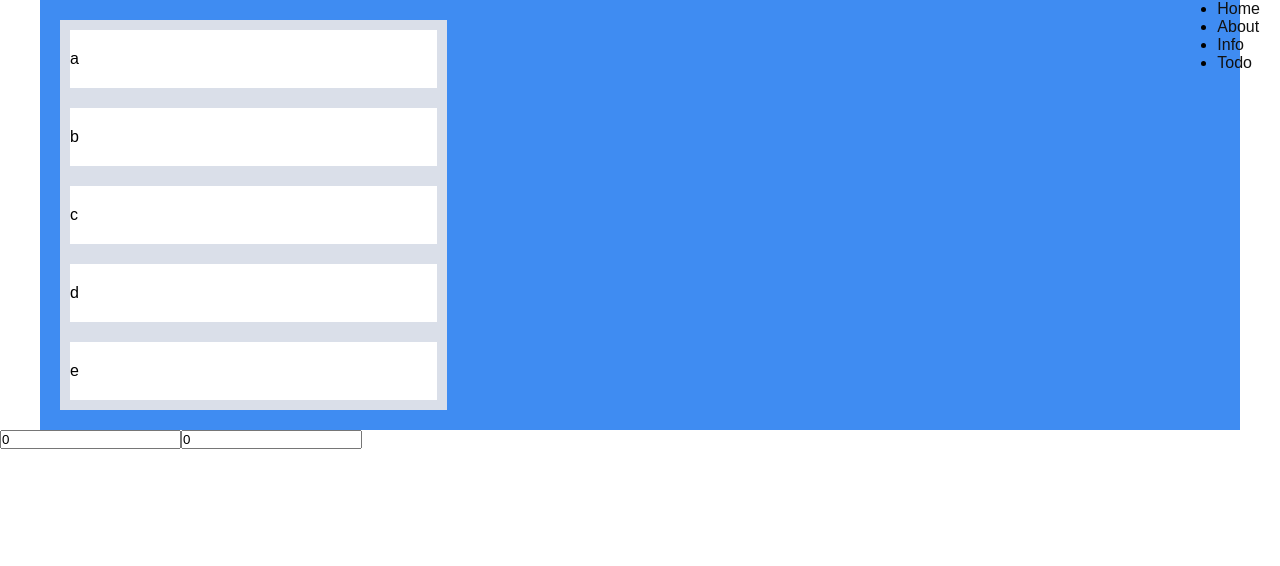
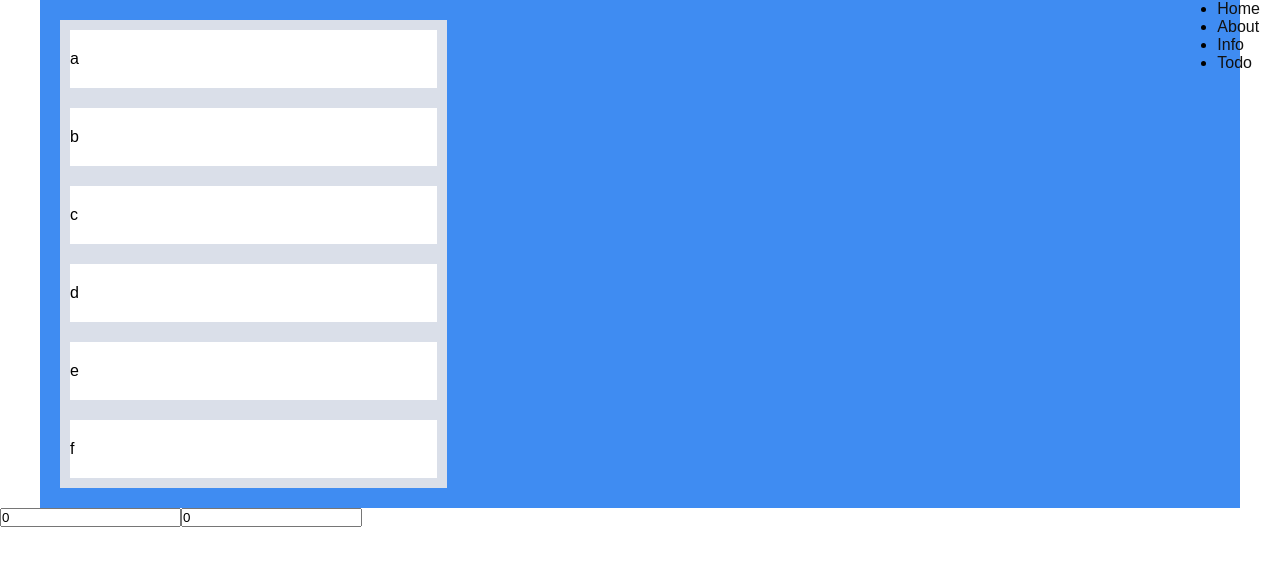
Before and after one commit to jhclass/jira-clone, a React (Create React App) app: page /todo/todolist in a window 1280 px wide. Shown: the top 566 px of the page. Built offline with nearby package versions, Linux system fonts and the light colour scheme.

Commit message:
배열 재정의

```diff
--- a/src/Atom.ts
+++ b/src/Atom.ts
@@ -45,3 +45,8 @@ export const minuteStateFunc = selector({
     set(mininuteState, minute);
   },
 });
+
+export const todoState = atom({
+  key: "todoState",
+  default: ["a", "b", "c", "d", "e", "f"],
+});
--- a/src/Todo/Todolist.tsx
+++ b/src/Todo/Todolist.tsx
@@ -1,8 +1,14 @@
 import React, { useState } from "react";
 import styled from "styled-components";
 import { useRecoilValue, useRecoilState } from "recoil";
-import { mininuteState, minuteStateFunc } from "../Atom";
-import { DragDropContext, Draggable, Droppable } from "react-beautiful-dnd";
+import { mininuteState, minuteStateFunc, todoState } from "../Atom";
+import {
+  DragDropContext,
+  Draggable,
+  Droppable,
+  DropResult,
+} from "react-beautiful-dnd";
+import { isIPv4 } from "net";
 const Wrapper = styled.div`
   max-width: 1200px;
   margin: 0 auto;
@@ -37,13 +43,22 @@ const toDos = ["a", "b", "c", "d", "e"];
 const TodoList = () => {
   const [minute, setMinute] = useRecoilState(mininuteState);
   const [hour, setHour] = useRecoilState(minuteStateFunc);
+  const [todos, setTodos] = useRecoilState(todoState);
   const onChangeMinute = (e: React.FormEvent<HTMLInputElement>) => {
     setMinute(+e.currentTarget.value);
   };
   const onChangeHour = (e: React.FormEvent<HTMLInputElement>) => {
     setHour(+e.currentTarget.value);
   };
-  const onDragEnd = () => {};
+  const onDragEnd = ({ destination, source }: DropResult) => {
+    if (!destination) return;
+    setTodos((oldTodos) => {
+      const copy = [...oldTodos];
+      const newItem = copy.splice(source.index, 1);
+      copy.splice(destination?.index, 0, String(newItem));
+      return copy;
+    });
+  };
   return (
     <>
       <Wrapper>
@@ -52,7 +67,7 @@ const TodoList = () => {
             <Droppable droppableId="one">
               {(dnd) => (
                 <Cards ref={dnd.innerRef} {...dnd.droppableProps}>
-                  {toDos.map((item, index) => (
+                  {todos.map((item, index) => (
                     <Draggable
                       draggableId={"one" + index}
                       index={index}
```
